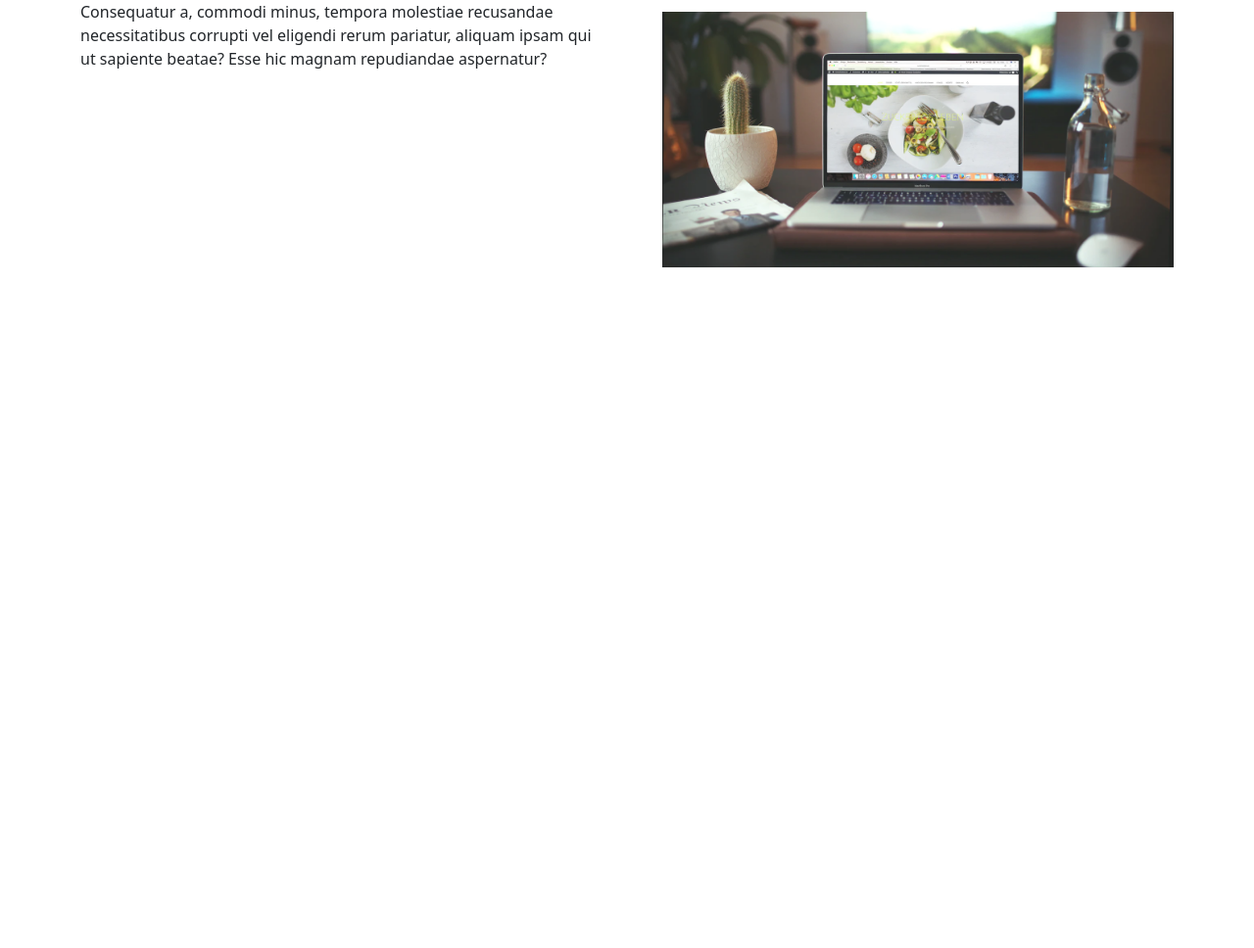
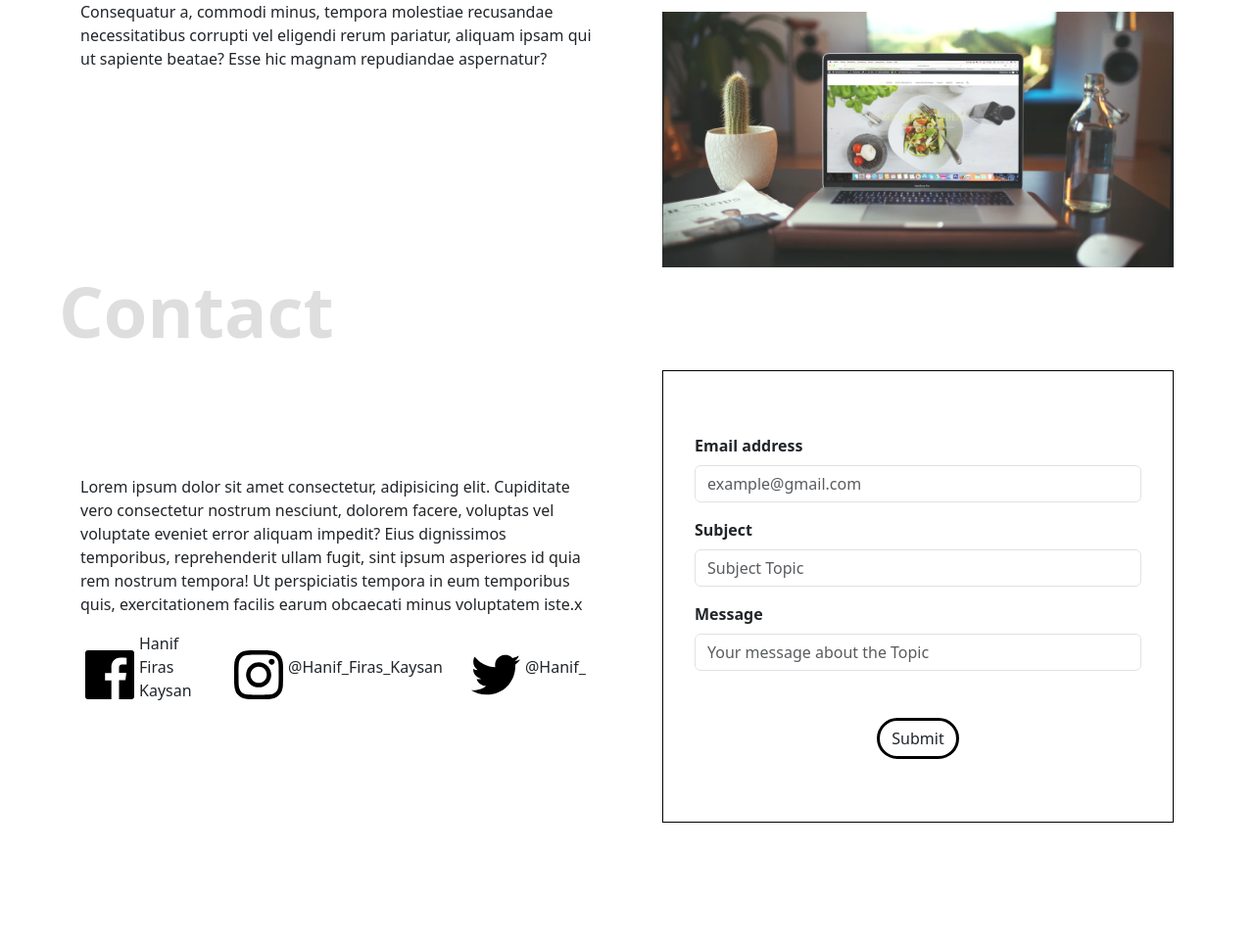
Before and after one commit to PrizmaticZenith/Final-Projeck, a plain HTML site: page index.html in a window 1280 px wide. Shown: the part 1431-2399 px from the top of the page at 98% size. Before the commit the page ends 1704 px from the top, so only its background shows below. Drawn offline with nearby package versions, Linux system fonts and the light colour scheme.

Commit message:
hampir habis

```diff
--- a/index.html
+++ b/index.html
@@ -100,24 +100,68 @@
     <section id="work" class="work container">
         <div class="row d-flex align-items-center gap-5">
             <div class="col">
-                <p>Lorem ipsum dolor sit amet consectetur, adipisicing elit. Quibusdam consectetur praesentium quos ea culpa magnam fugit non, ipsum laborum aliquid, architecto inventore id adipisci deserunt modi! Consequatur a, commodi minus, tempora molestiae recusandae necessitatibus corrupti vel eligendi rerum pariatur, aliquam ipsam qui ut sapiente beatae? Esse hic magnam repudiandae aspernatur?</p>
+                <p>Lorem ipsum dolor sit amet consectetur, adipisicing elit. Quibusdam consectetur praesentium quos ea
+                    culpa magnam fugit non, ipsum laborum aliquid, architecto inventore id adipisci deserunt modi!
+                    Consequatur a, commodi minus, tempora molestiae recusandae necessitatibus corrupti vel eligendi
+                    rerum pariatur, aliquam ipsam qui ut sapiente beatae? Esse hic magnam repudiandae aspernatur?</p>
             </div>
             <div class="col work-img">
                 <div id="work-1" class="work-img-item">
-                    <img src="images/work-1.png" alt="image 1" >
+                    <img src="images/work-1.png" alt="image 1">
                 </div>
                 <div id="work-2" class="work-img-item">
-                    <img src="images/work-2.png" alt="image 2" >
+                    <img src="images/work-2.png" alt="image 2">
                 </div>
                 <div id="work-3" class="work-img-item">
-                    <img src="images/work-3.png" alt="image 3" >
+                    <img src="images/work-3.png" alt="image 3">
                 </div>
             </div>
         </div>
     </section>
-    <footer>
-
-    </footer>
+    <section id="contact" class="contact container">
+        <div class="row d-flex align-items-center gap-5">
+            <div class="col">
+                <p>Lorem ipsum dolor sit amet consectetur, adipisicing elit. Cupiditate vero consectetur nostrum
+                    nesciunt, dolorem facere, voluptas vel voluptate eveniet error aliquam impedit? Eius dignissimos
+                    temporibus, reprehenderit ullam fugit, sint ipsum asperiores id quia rem nostrum tempora! Ut
+                    perspiciatis tempora in eum temporibus quis, exercitationem facilis earum obcaecati minus voluptatem
+                    iste.x</p>
+                <div class="row">
+                    <div class="col d-flex align-items-center">
+                        <img src="images/Facebook.svg" alt="Facebook">
+                        <p>Hanif Firas Kaysan</p>
+                    </div>
+                    <div class="col d-flex align-items-center">
+                        <img src="images/Instagram.svg" alt="Instagram">
+                        <p>@Hanif_Firas_Kaysan</p>
+                    </div>
+                    <div class="col d-flex align-items-center">
+                        <img src="images/Twitter.svg" alt="Twitter">
+                        <p>@Hanif_</p>
+                    </div>
+                </div>
+            </div>
+            <div class="col">
+                <form class="contact-form" onsubmit="onFormSubmit(event)">
+                    <div class="mb-3">
+                        <label for="inp-email" class="form-label">Email address</label>
+                        <input type="email" class="form-control" id="inp-email" placeholder="example@gmail.com" required>
+                    </div>
+                    <div class="mb-3">
+                        <label for="inp-subject" class="form-label">Subject</label>
+                        <input type="text" class="form-control" id="inp-subject" placeholder="Subject Topic" required>
+                    </div>
+                    <div class="mb-3">
+                        <label for="inp-Message" class="form-label">Message</label>
+                        <input type="text" class="form-control" id="inp-Message" placeholder="Your message about the Topic" required>
+                    </div>
+                    <div class="d-flex justify-content-center mt-5">
+                        <button type="submit" class="btn button">Submit</button>
+                    </div>
+                </form>
+            </div>
+        </div>
+    </section>
 
     <script src="script.js"></script>
     <script src="https://cdn.jsdelivr.net/npm/@popperjs/core@2.11.8/dist/umd/popper.min.js"
--- a/script.js
+++ b/script.js
@@ -11,3 +11,23 @@ function toggleDetail (e) {
     const detail = $(item).children(".about-exp-item-detail")
     $(detail).slideToggle()
 }
+
+function onFormSubmit (e) {
+    e.preventDefault()
+    const email = $("#inp-email")
+    const subject = $("#inp-subject")
+    const Message = $("#inp-Message")
+
+    if (!$(email).val()) {
+        alert("Harus memasukkan Email")
+    } else if (!$(subject).val()) {
+        alert("Harus ada Subject")
+    } else if (!$(Message).val()) {
+        alert("Harus ada Message")
+    } else {
+        alert("Form sudah di Kirim/Submit")
+        $(email).val("")
+        $(subject).val("")
+        $(Message).val("")
+    }
+}
--- a/style.css
+++ b/style.css
@@ -130,6 +130,23 @@ section::before {
     content: 'Database';
 }
 
+.contact {
+    padding-bottom: 128px;
+}
+
+.contact::before {
+    content: 'Contact';
+}
+
+.contact-form {
+    border: 1px solid black;
+    padding: 64px 32px;
+}
+
+.form-label {
+    font-weight: 700;
+}
+
 @keyframes updown {
     0% {
         transform: translateY(0);
```
Also changed, not shown: images/Facebook.svg (added), images/Instagram.svg (added), images/Twitter.svg (added).
